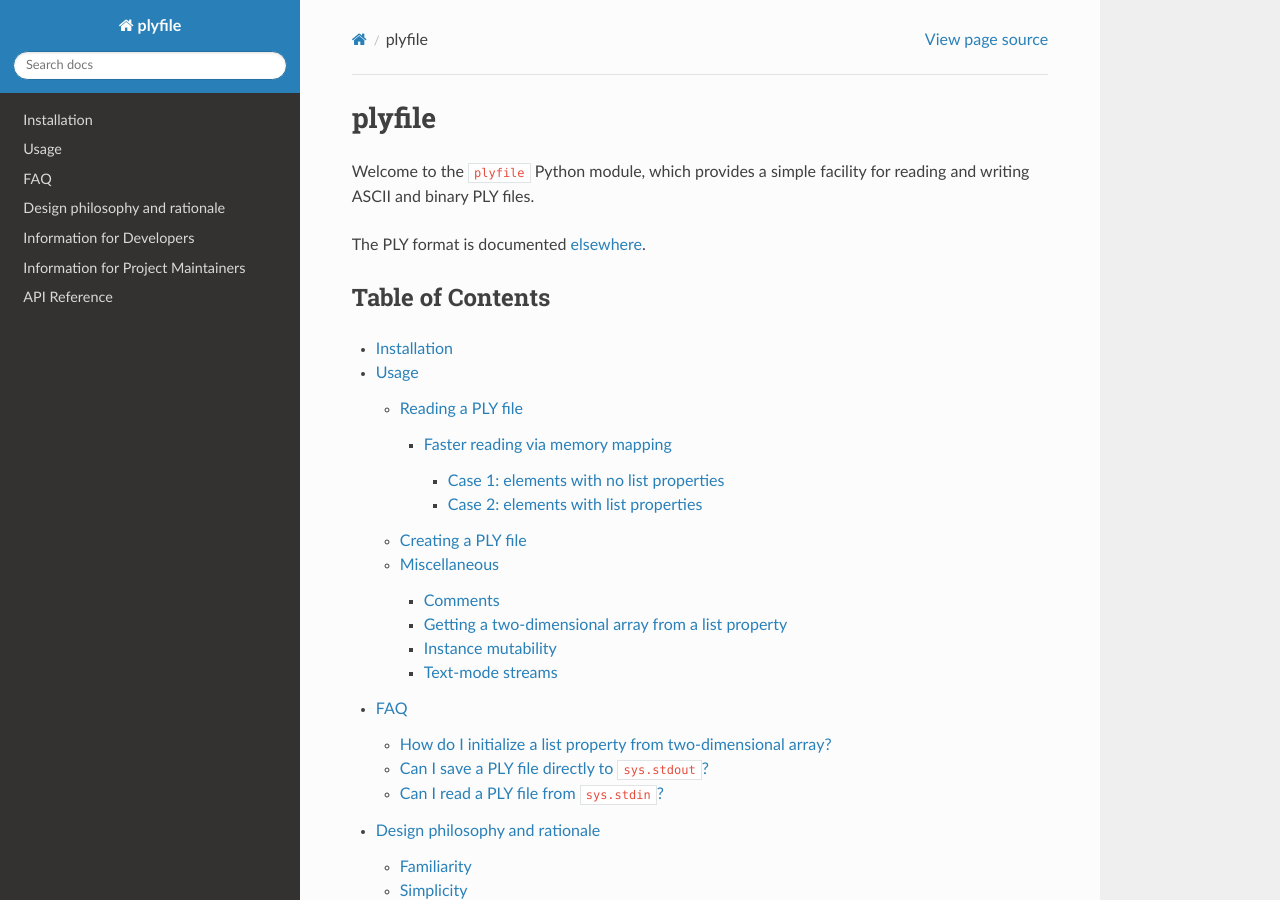
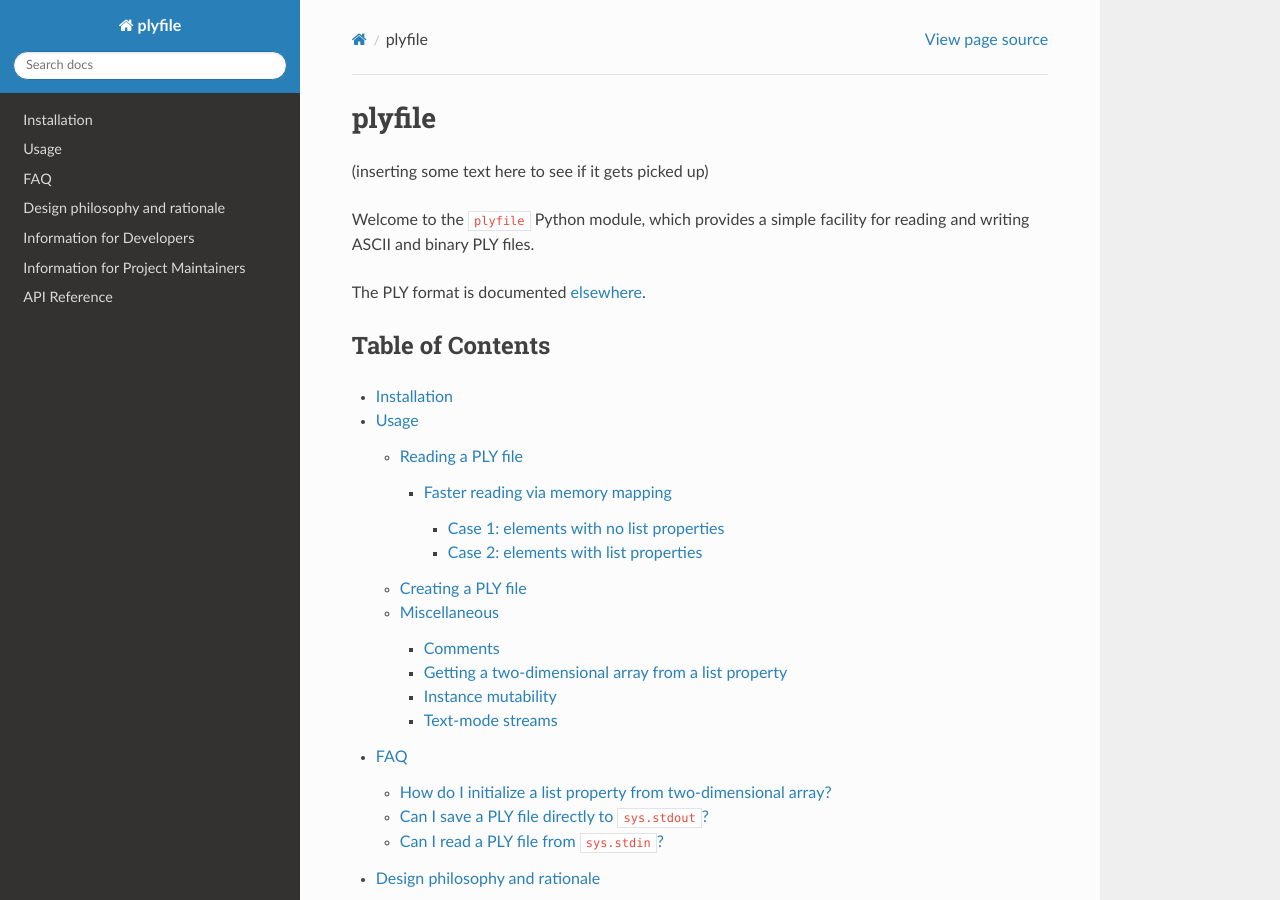
Before and after one commit to dranjan/python-plyfile, a Sphinx documentation site: the page built from doc/index.md, in a window 1280 px wide and 900 px high. Built offline with Sphinx 7.4.7 and the Read the Docs theme 2.0.0, drawn with Linux system fonts in a browser that asks for light colours.

Commit message:
Add some random text

```diff
--- a/doc/index.md
+++ b/doc/index.md
@@ -1,4 +1,6 @@
 # plyfile
+
+(inserting some text here to see if it gets picked up)
 
 Welcome to the `plyfile` Python module, which provides a simple facility
 for reading and writing ASCII and binary PLY files.
```
